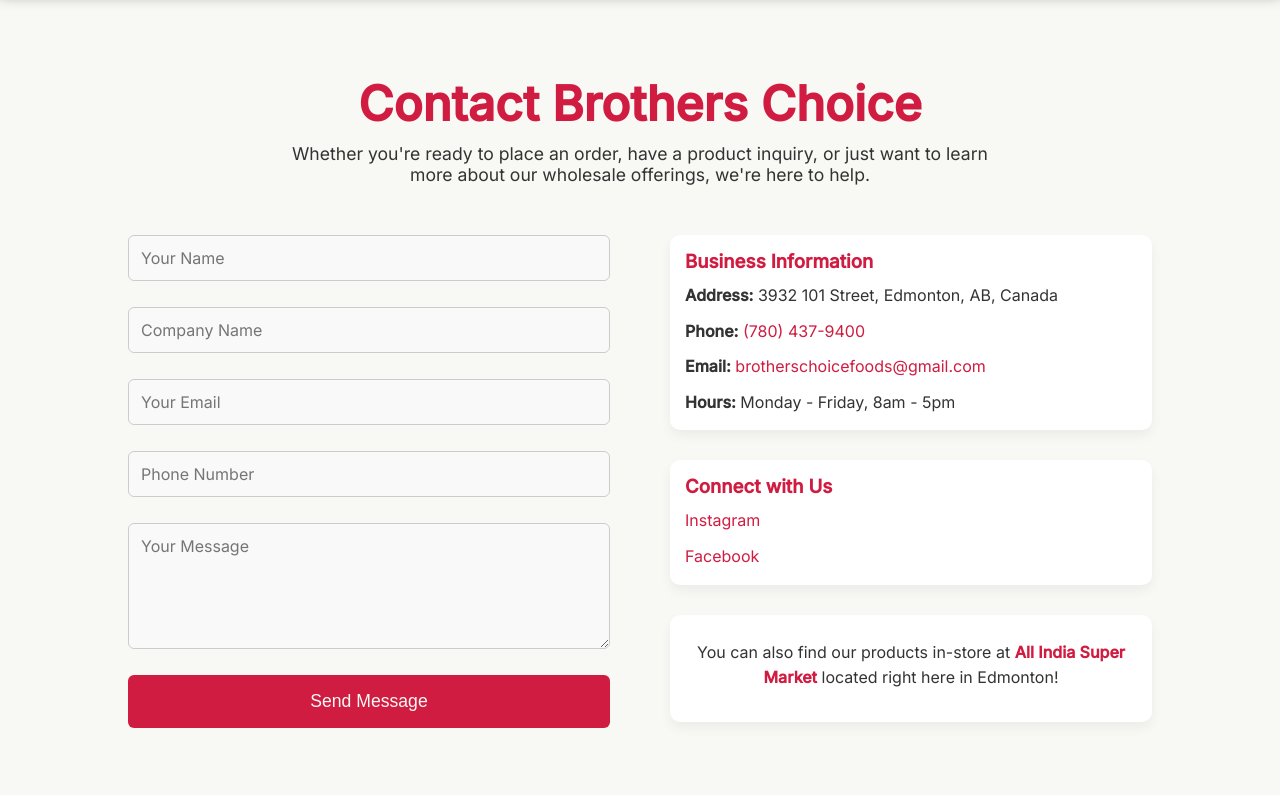
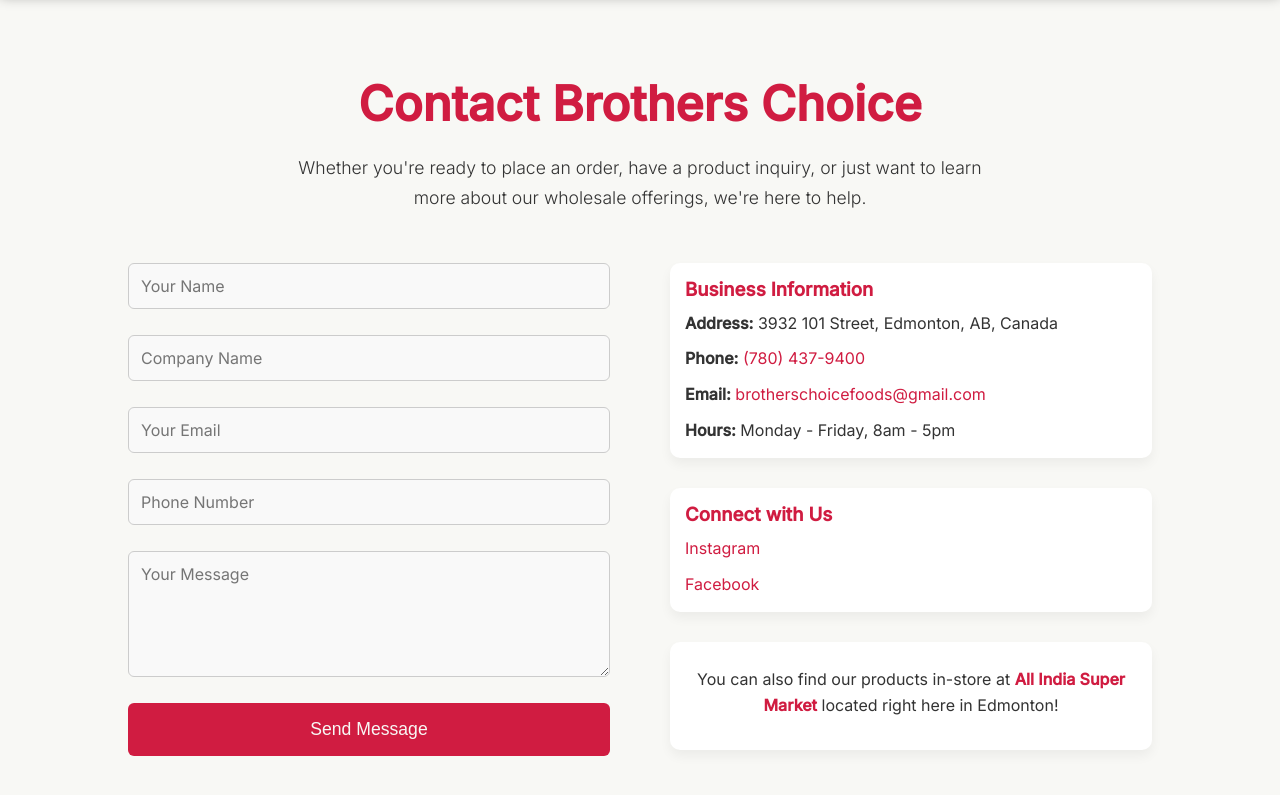
Before and after one commit to prince1352/brotherschoice, a plain HTML site: page Contact/index.html in a window 1280 px wide. Shown: the part 127-922 px from the top of the page. Drawn offline with nearby package versions, Linux system fonts and the light colour scheme.

Commit message:
Update style.css

```diff
--- a/style.css
+++ b/style.css
@@ -1183,10 +1183,12 @@
 }
 
 .contact-subheading {
+  max-width: 700px;
+  margin: 20px auto 10px;
   font-size: 1.1rem;
+  line-height: 1.7;
+  font-weight: 300;
   color: #333;
-  max-width: 700px;
-  margin: 10px auto 0;
 }
 
 .contact-content {
```
